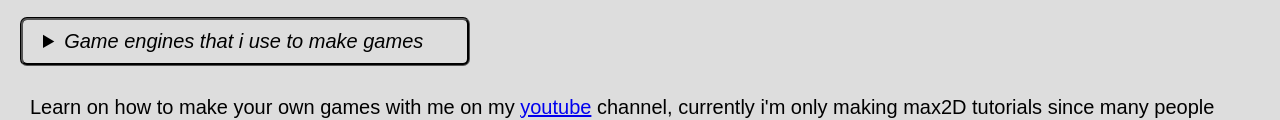
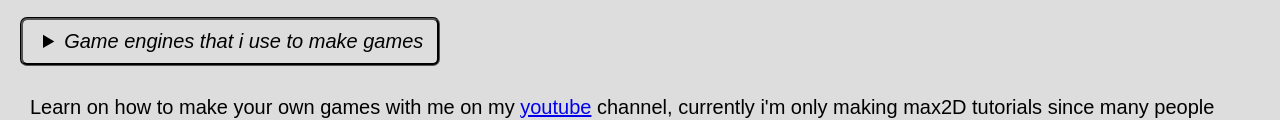
Before and after one commit to Yoelvan06/vandev_studio, a plain HTML site: page index.html in a window 1280 px wide. Shown: the part 356-476 px from the top of the page. Drawn offline with Linux system fonts and the light colour scheme.

Commit message:
Add files via upload

```diff
--- a/style.css
+++ b/style.css
@@ -157,7 +157,8 @@ h2{
   padding: 10px;
   border-style:groove;
   border-color: black;
-  width:450px;
+  max-width: 100%;
+  width:420px;
   transition: width 0.3s ease;
 }
 details[open] {
```
